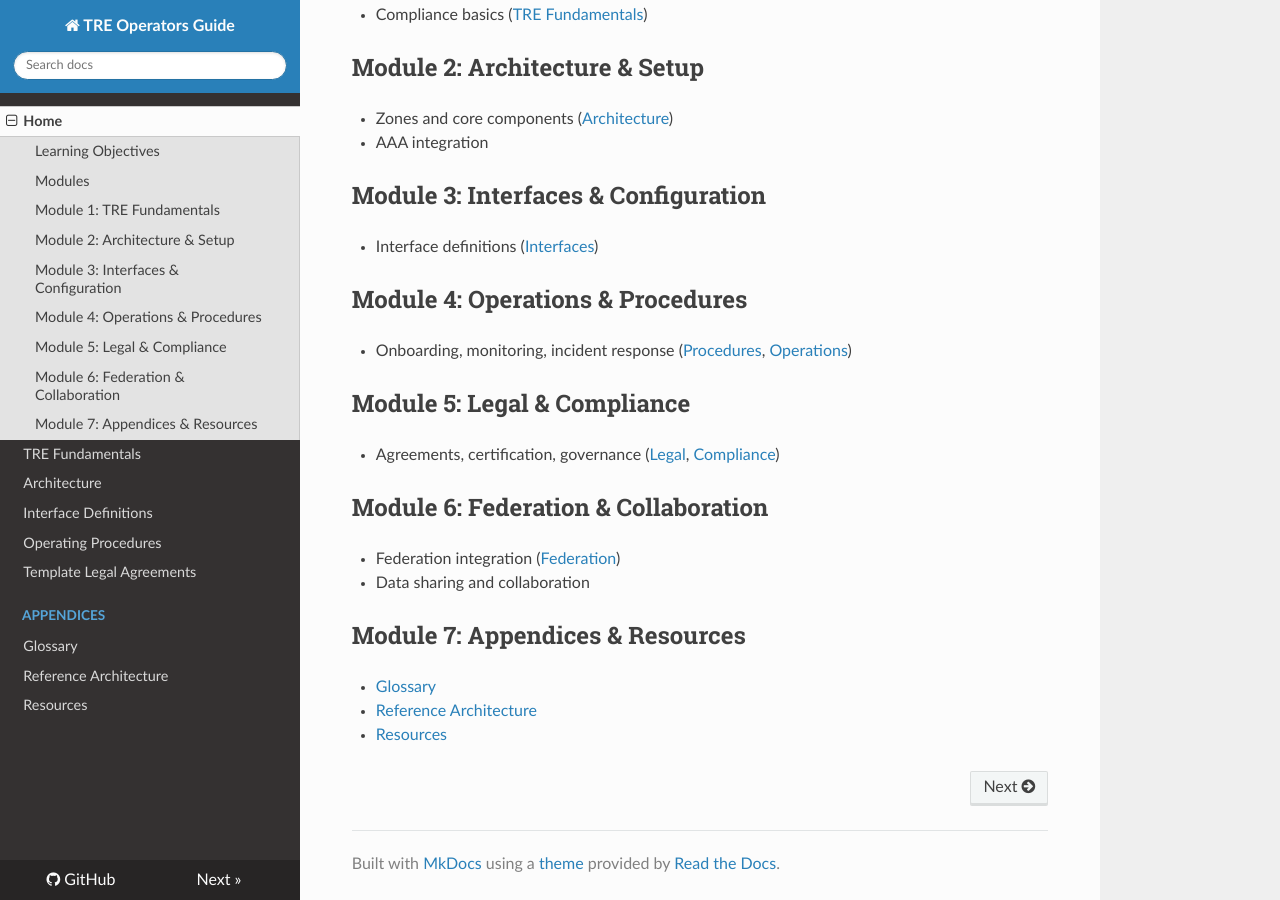
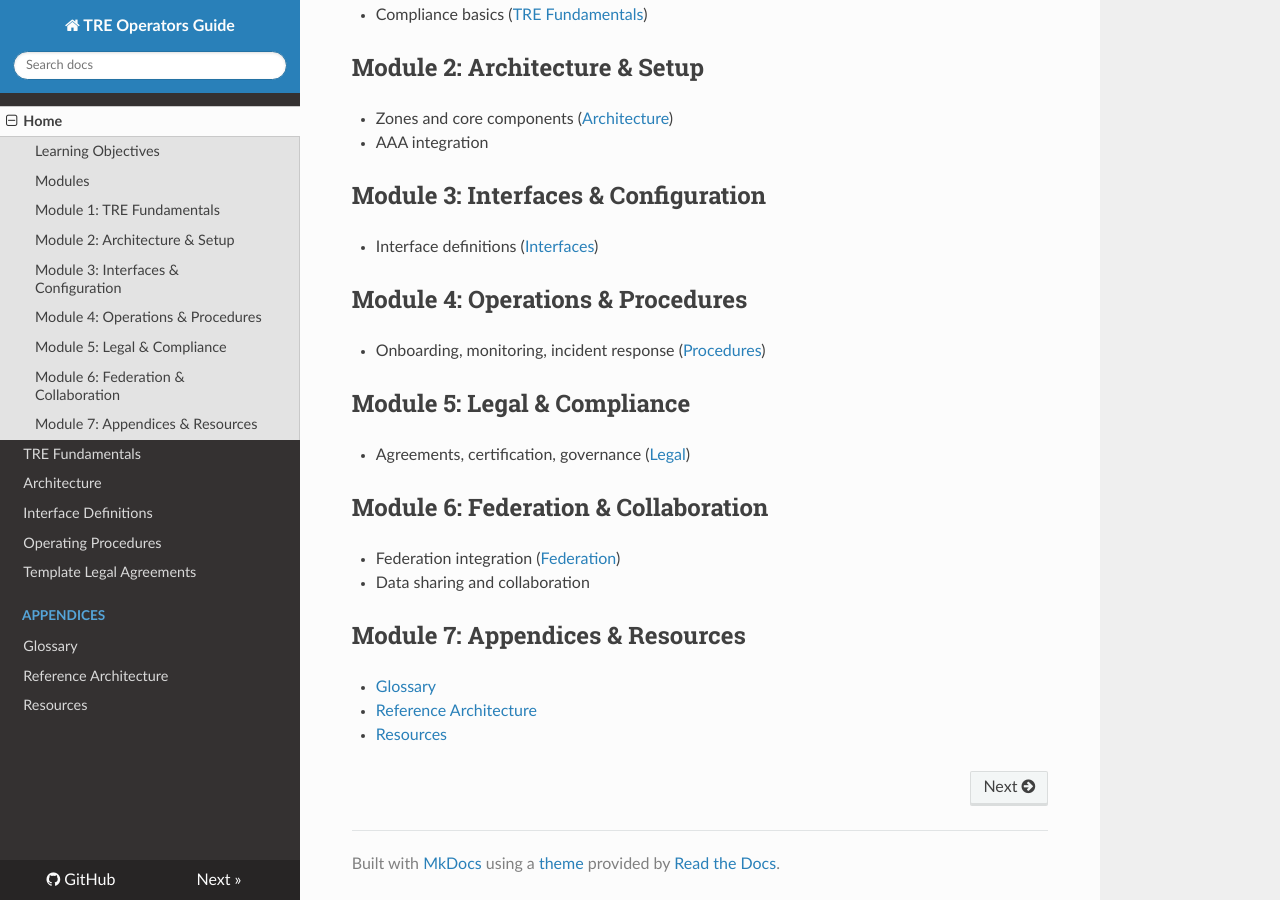
Before and after one commit to unioslo/tre-operators-docs, an MkDocs documentation site: the page built from docs/index.md, in a window 1280 px wide and 900 px high, scrolled down 806 px. Built offline with MkDocs 1.6.1, drawn with Linux system fonts in a browser that asks for light colours; nearby versions of some CDN libraries.

Commit message:
Remove redundant links in Operations & Procedures and Legal & Compliance sections for clarity

```diff
--- a/docs/index.md
+++ b/docs/index.md
@@ -33,10 +33,10 @@ Welcome to the EOSC-ENTRUST Trusted Research Environment (TRE) Operators Trainin
 - Interface definitions ([Interfaces](modules/interfaces/index.md))
 
 ## Module 4: Operations & Procedures
-- Onboarding, monitoring, incident response ([Procedures](modules/procedures/index.md), [Operations](operations.md))
+- Onboarding, monitoring, incident response ([Procedures](modules/procedures/index.md))
 
 ## Module 5: Legal & Compliance
-- Agreements, certification, governance ([Legal](modules/legal/index.md), [Compliance](compliance.md))
+- Agreements, certification, governance ([Legal](modules/legal/index.md))
 
 ## Module 6: Federation & Collaboration
 - Federation integration ([Federation](federation.md))
```
